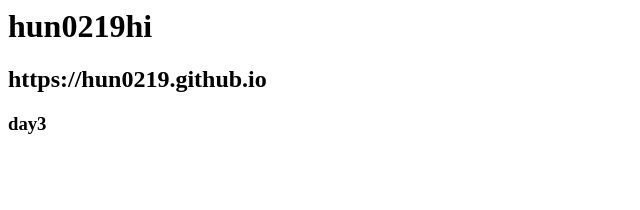
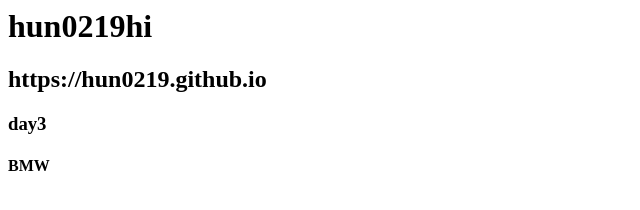
Before and after one commit to hun0219/hun0219.github.io, a plain HTML site: page index.html in a window 1280 px wide. Shown: the full height of the page, 0-640 px from the left. Drawn offline with Linux system fonts and the light colour scheme.

Commit message:
BMW
description

```diff
--- a/index.html
+++ b/index.html
@@ -1,3 +1,4 @@
 <h1>hun0219hi</h1>
 <h2>https://hun0219.github.io</h2>
 <h3>day3</h3>
+<h4>BMW</h4>
```
